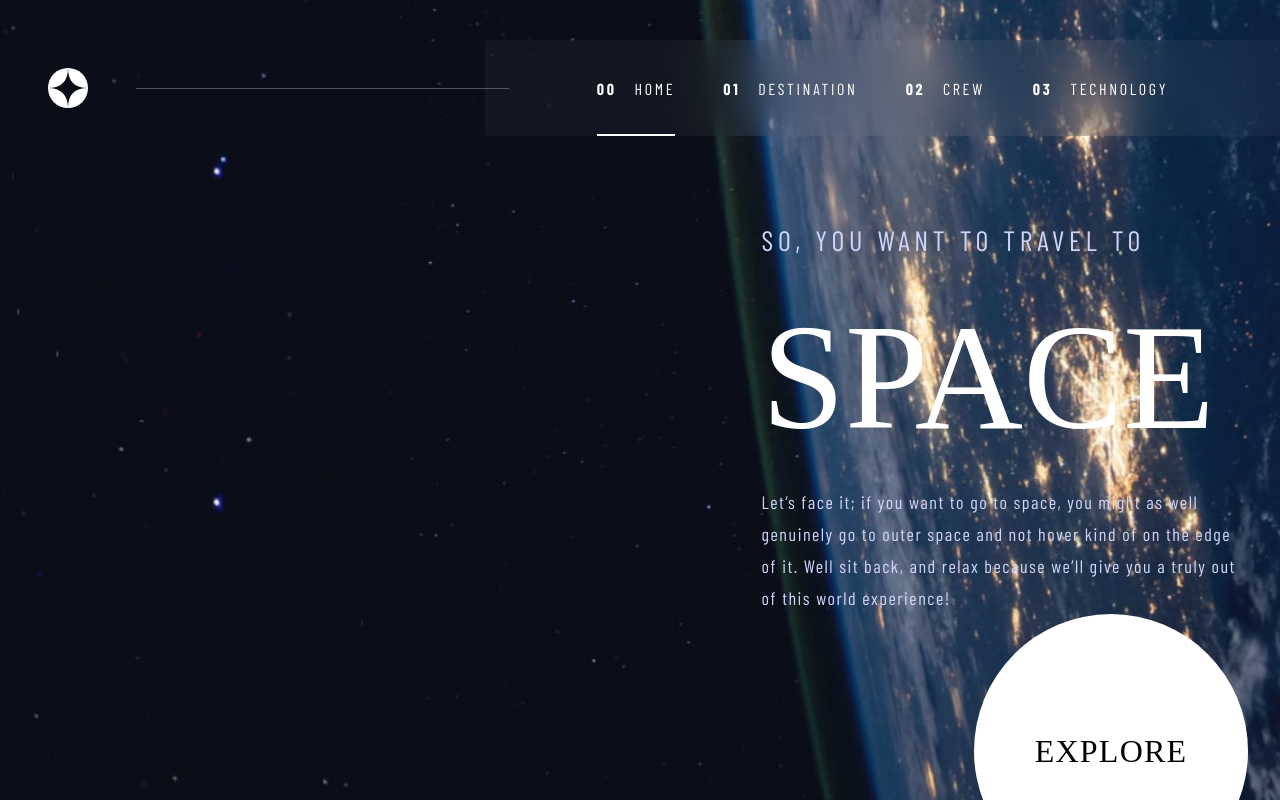
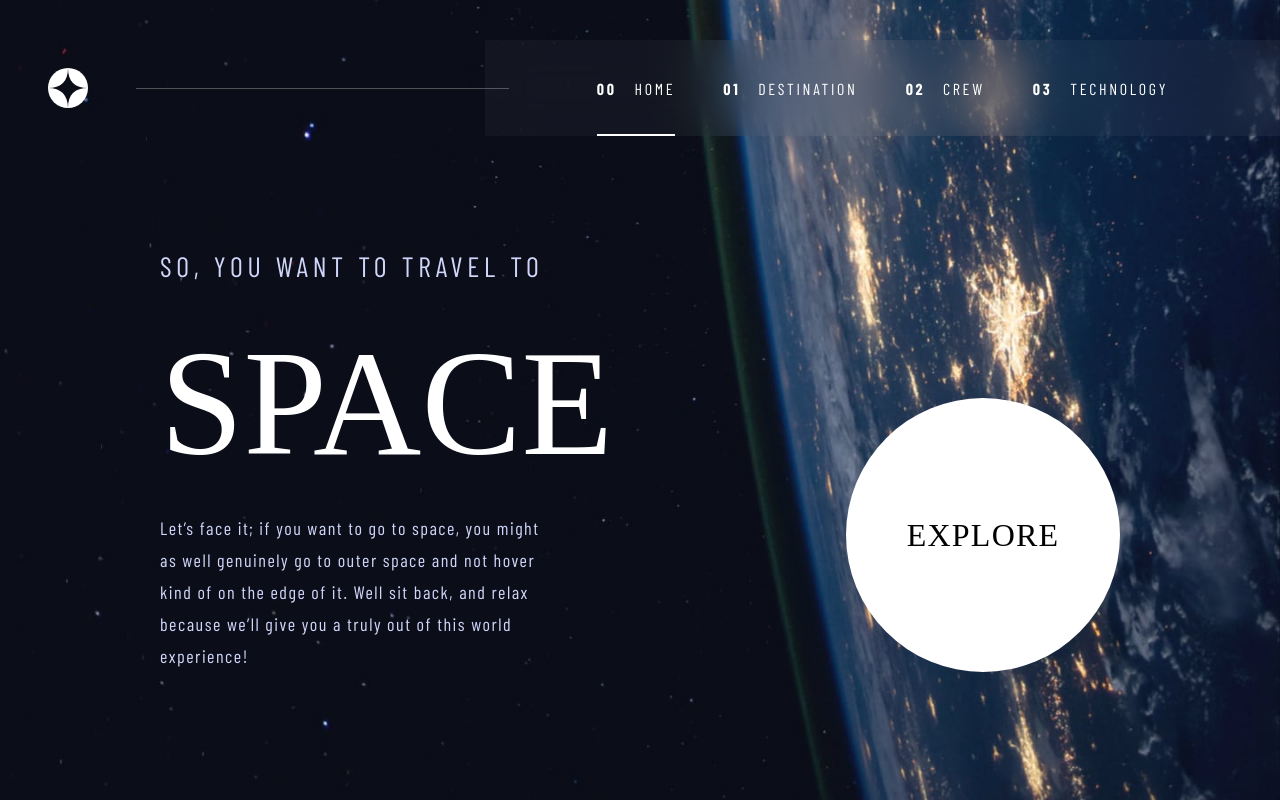
Before and after one commit to marinaongithub/space-tourism-website, a React (Vite) app: page / in a window 1280 px wide. Shown: the top 800 px of the page. Built offline with nearby package versions, Linux system fonts and the light colour scheme; a web font is replaced by a local one.

Commit message:
Added link to explore button

```diff
--- a/src/pages/home/Home.jsx
+++ b/src/pages/home/Home.jsx
@@ -1,3 +1,4 @@
+import { NavLink } from 'react-router-dom'
 import './home.css'
 
 function Home() {
@@ -11,7 +12,9 @@ function Home() {
           because we’ll give you a truly out of this world experience!</p>
       </section>
       <button className="explore ff-bellefair">
-        EXPLORE
+        <NavLink exact id="destination" to="/destination" end className="exploreLink">
+          EXPLORE
+        </NavLink>
       </button>
     </div>
   )
--- a/src/pages/home/home.css
+++ b/src/pages/home/home.css
@@ -40,6 +40,12 @@
     letter-spacing: 1.25px;
     font-size: 20px;
     background-color: #fff;
+    text-align: center;
+}
+
+.exploreLink {
+    text-decoration: none;
+    color: #000;
 }
 
 @media only screen and (min-width: 650px) {
@@ -74,10 +80,10 @@
 @media only screen and (min-width: 1024px) {
 
     .main {
-        flex-direction: row;
+        flex-direction: row !important;
         align-items: flex-end;
         justify-content: space-between;
-        padding: 0 10rem 8rem 10rem;
+        padding: 0 10rem 8rem 10rem !important;
     }
 
     .description {
```
